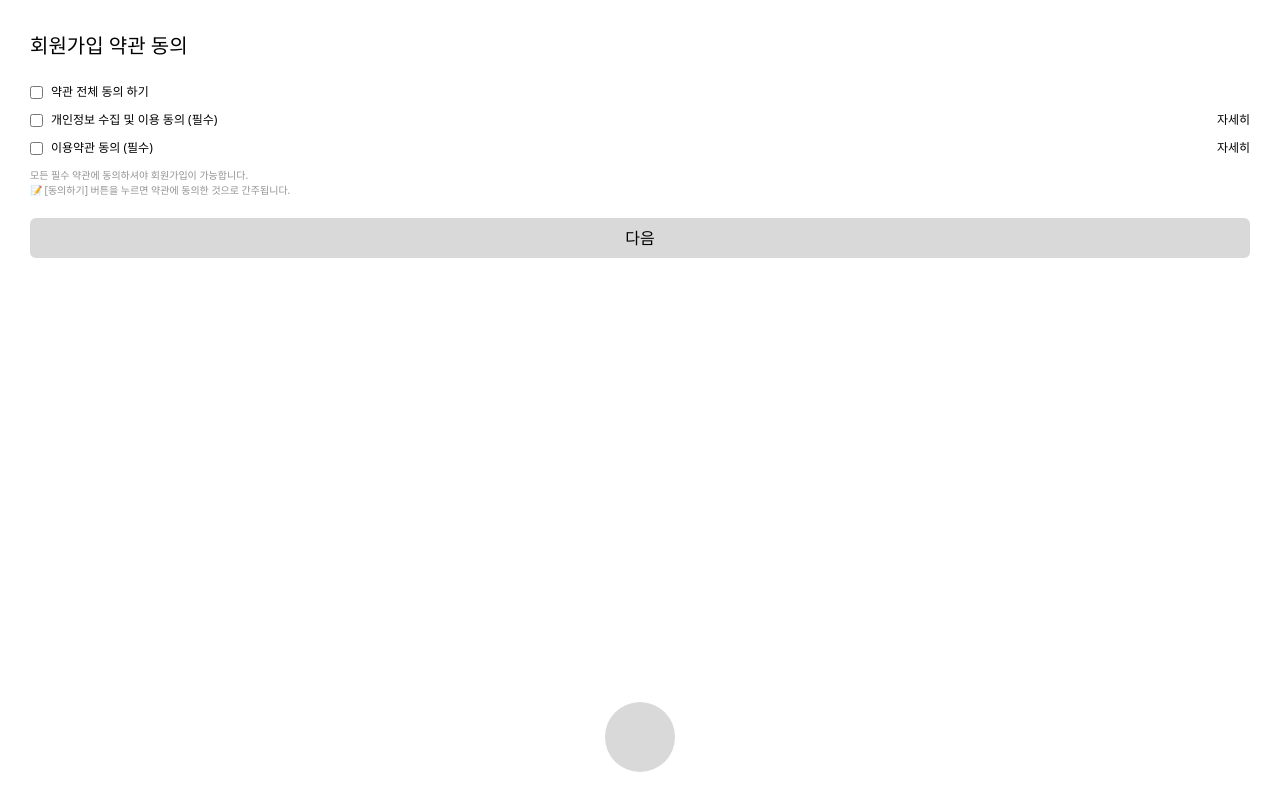
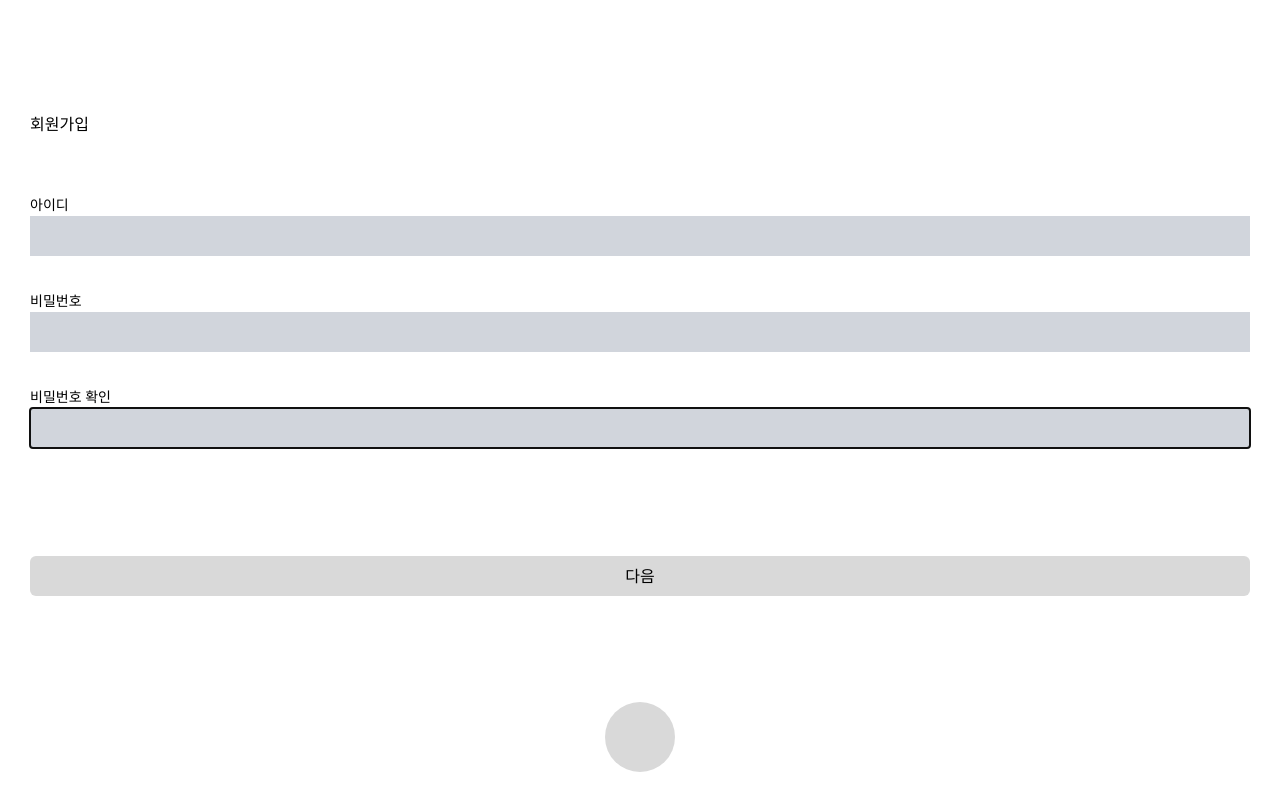
Before and after one commit to kdt-ful-class-three-group/poop, a React (Vite) app in the folder client/: page /RegisterMain in a window 1280 px wide. Built offline with nearby package versions, Linux system fonts and the light colour scheme.

Commit message:
아이디 비밀번호 입력 컴포넌트 만들고 가져옴

```diff
--- /dev/null
+++ b/client/src/components/Register.jsx
@@ -0,0 +1,36 @@
+import Input from "../components/Input.jsx"
+import RegisterEmail from '../components/RegisterEmail';
+import { useState } from 'react'
+
+function Register() {
+  const [showEmail, setShowEmail] = useState(true);
+
+  const buttonClick = (e) => {
+    setShowEmail(false);
+  }
+
+  return (
+    <div className=" w-full h-full">
+      {showEmail
+        ?
+        (
+          <div className="w-full h-full">
+            <h1 className="justify-start items-left mt-20">회원가입</h1>
+            <div className="h-100 flex flex-col justify-center items-center">
+              <form className="w-full" onSubmit={buttonClick}>
+                <label className="text-sm text-black mb-2 ">아이디</label>
+                <Input type="text" name="username" />
+                <label className="text-sm text-black mb-2">비밀번호</label>
+                <Input type="password" name="password" />
+                <label className="text-sm text-black mb-2">비밀번호 확인</label>
+                <Input type="password" name="passwordCheck" />
+              </form>
+            </div>
+          </div>
+        )
+        : (<RegisterEmail />)}
+    </div>
+  );
+}
+
+export default Register;
--- a/client/src/pages/RegisterMain.jsx
+++ b/client/src/pages/RegisterMain.jsx
@@ -1,11 +1,17 @@
 import React from "react";
 import Button from "../components/Button";
 import Terms from '../components/Terms';
+import Register from "../components/Register";
 
 function RegisterMain() {
   return (
     <div className=" w-full h-full">
-      {<Terms/>}
+      <div className="hidden">
+        {<Terms/>}
+      </div>
+      <div className="">
+        {<Register/>}
+      </div>
       <Button text='다음' colorClass={'bg-[#D9D9D9] flex w-full justify-center rounded-[3px] p-2 mt-5'}/>
     </div>
   );
```
